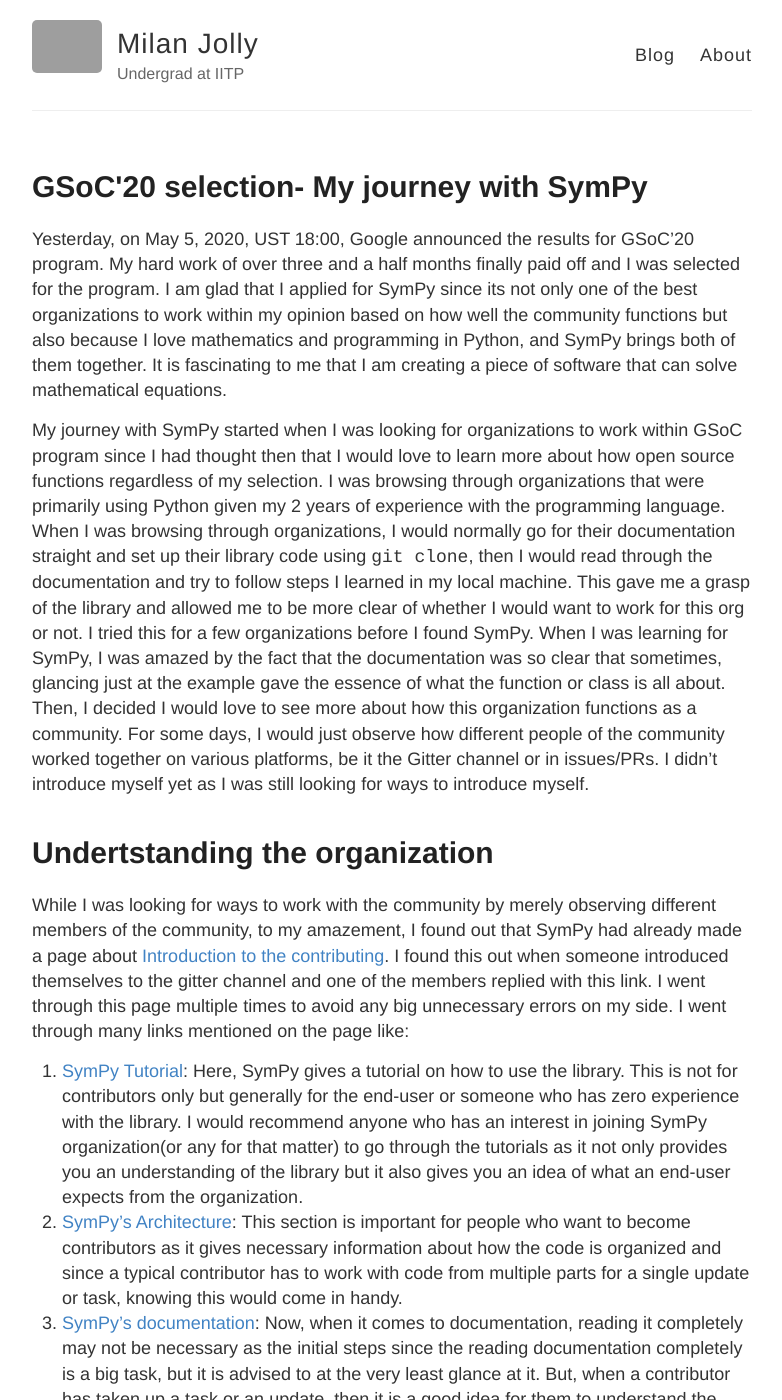
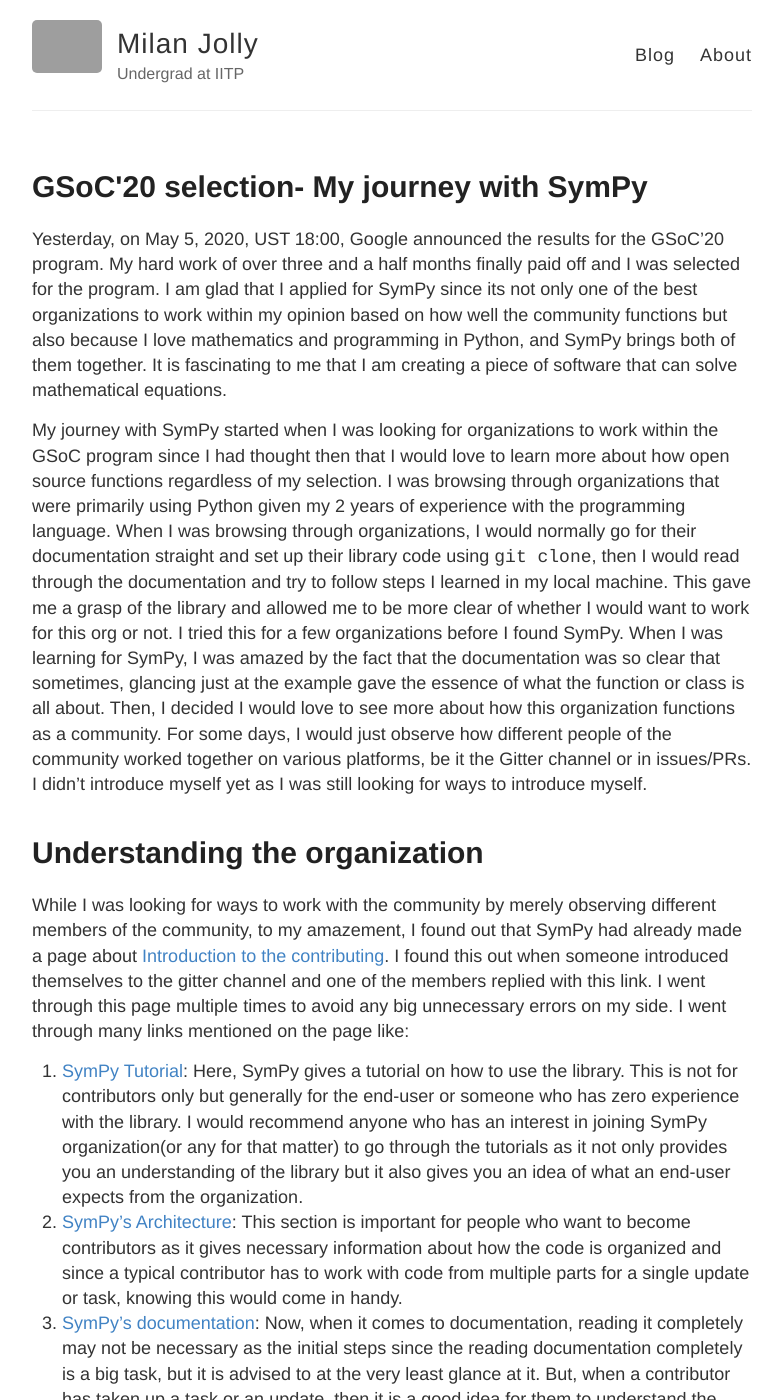
Before and after one commit to mijo2/mijo2.github.io, a Jekyll site: the page built from _posts/2020-6-5-FirstBlog.md, in a window 1280 px wide and 1400 px high. Shown: the whole window, without its empty margins (248-1030 px from the left). Built offline with Jekyll 4.4.1, drawn with Linux system fonts in a browser that asks for light colours; some of the changed text lies outside the part shown; grey boxes are pictures that could not be loaded.

Commit message:
Spelling corrections
Some spellings were incorrect and they were corrected in this commit using grammarly.

````diff
--- a/_posts/2020-6-5-FirstBlog.md
+++ b/_posts/2020-6-5-FirstBlog.md
@@ -3,11 +3,11 @@ layout: post
 title: GSoC'20 selection- My journey with SymPy
 ---
 
-Yesterday, on May 5, 2020, UST 18:00, Google announced the results for GSoC'20 program. My hard work of over three and a half months finally paid off and I was selected for the program. I am glad that I applied for SymPy since its not only one of the best organizations to work within my opinion based on how well the community functions but also because I  love mathematics and programming in Python, and SymPy brings both of them together. It is fascinating to me that I am creating a piece of software that can solve mathematical equations.
+Yesterday, on May 5, 2020, UST 18:00, Google announced the results for the GSoC'20 program. My hard work of over three and a half months finally paid off and I was selected for the program. I am glad that I applied for SymPy since its not only one of the best organizations to work within my opinion based on how well the community functions but also because I  love mathematics and programming in Python, and SymPy brings both of them together. It is fascinating to me that I am creating a piece of software that can solve mathematical equations.
 
-My journey with SymPy started when I was looking for organizations to work within GSoC program since I had thought then that I would love to learn more about how open source functions regardless of my selection. I was browsing through organizations that were primarily using Python given my 2 years of experience with the programming language. When I was browsing through organizations, I would normally go for their documentation straight and set up their library code using ```git clone```, then I would read through the documentation and try to follow steps I learned in my local machine. This gave me a grasp of the library and allowed me to be more clear of whether I would want to work for this org or not. I tried this for a few organizations before I found SymPy. When I was learning for SymPy, I was amazed by the fact that the documentation was so clear that sometimes, glancing just at the example gave the essence of what the function or class is all about. Then, I decided I would love to see more about how this organization functions as a community. For some days, I would just observe how different people of the community worked together on various platforms, be it the Gitter channel or in issues/PRs. I didn't introduce myself yet as I was still looking for ways to introduce myself.
+My journey with SymPy started when I was looking for organizations to work within the GSoC program since I had thought then that I would love to learn more about how open source functions regardless of my selection. I was browsing through organizations that were primarily using Python given my 2 years of experience with the programming language. When I was browsing through organizations, I would normally go for their documentation straight and set up their library code using ```git clone```, then I would read through the documentation and try to follow steps I learned in my local machine. This gave me a grasp of the library and allowed me to be more clear of whether I would want to work for this org or not. I tried this for a few organizations before I found SymPy. When I was learning for SymPy, I was amazed by the fact that the documentation was so clear that sometimes, glancing just at the example gave the essence of what the function or class is all about. Then, I decided I would love to see more about how this organization functions as a community. For some days, I would just observe how different people of the community worked together on various platforms, be it the Gitter channel or in issues/PRs. I didn't introduce myself yet as I was still looking for ways to introduce myself.
 
-# Undertstanding the organization
+# Understanding the organization
 
 While I was looking for ways to work with the community by merely observing different members of the community, to my amazement, I found out that SymPy had already made a page about [Introduction to the contributing](https://github.com/sympy/sympy/wiki/introduction-to-contributing). I found this out when someone introduced themselves to the gitter channel and one of the members replied with this link. I went through this page multiple times to avoid any big unnecessary errors on my side. I went through many links mentioned on the page like:
 1. [SymPy Tutorial](http://docs.sympy.org/latest/tutorial/): Here, SymPy gives a tutorial on how to use the library. This is not for contributors only but generally for the end-user or someone who has zero experience with the library. I would recommend anyone who has an interest in joining SymPy organization(or any for that matter) to go through the tutorials as it not only provides you an understanding of the library but it also gives you an idea of what an end-user expects from the organization.
@@ -35,7 +35,7 @@ Note: Throughout the process of this first contribution, I adhered to all the ru
 
 After my first contribution, I made around 18 PRs till today. I was late compared to my other fellow contributors who were also GSoC aspirants. And some of them had many contributions already when I was just learning the fundamentals of the library. So, I made sure that I have a bare minimum number of PRs before making my GSoC proposal since I already knew based on past selections that one of the key factors that SymPy weighed heavily on is the contributions. I decided that bare minimum to be 15.
 
-So, I worked on 14 other PRs which involved either closing **easy to fix** issues, issues from the specific module that was easy to deal with or reviving and finishing the PRs that needed to be revived. The last one required more skill to get done and it also gave me an essence of how to work with someone else's code along with upgrading my coding skills. I tried to learn from other good contributors code who have become inactive and it gave me a lot of insight on how to work with the SymPy's library code and how to make new functionality.
+So, I worked on 14 other PRs which involved either closing **easy to fix** issues, issues from the specific module that was easy to deal with or reviving, and finishing the PRs that needed to be revived. The last one required more skill to get done and it also gave me an essence of how to work with someone else's code along with upgrading my coding skills. I tried to learn from other good contributors code who have become inactive and it gave me a lot of insight on how to work with the SymPy's library code and how to make new functionality.
 
 I learned a great many things during this month, things like how to revive a PR wherein the previous author's contributions are visible, how to rebase a git repo and squash commits, different Python and SymPy features, etc and this was all thanks to the reviewers such as  Oscar Benjamin(oscarbenjamin), Aaron Meurer(asmeurer), Gagandeep Singh(czgdp1807), Kalevi Suominen(jksuom), S. Y. Lee(sylee957) and Christopher Smith(smichr) who gave me necessary reviews and tips wherever I needed one.
 
@@ -49,7 +49,7 @@ Many of my fellow GSoC aspirants had already introduced themselves in the mailin
 
 # Proposal making and new PR
 
-Now, I started reading through the roadmap and I knew that I had to learn the theory involved first. I had to learn it in detail before even making a proposal and contributing regarding the same. So, I started learning about the ODEs from various books that I got from my college library. I had an experience of solving ODEs, but before this, I never paid much attention to the theory and just used the techniques that I was taught. This time I made sure I understood the nomenclature used to describe system of ODEs, and various techniques of solving them, even the advanced ones.
+Now, I started reading through the roadmap and I knew that I had to learn the theory involved first. I had to learn it in detail before even making a proposal and contributing regarding the same. So, I started learning about the ODEs from various books that I got from my college library. I had an experience of solving ODEs, but before this, I never paid much attention to the theory and just used the techniques that I was taught. This time I made sure I understood the nomenclature used to describe the system of ODEs, and various techniques of solving them, even the advanced ones.
 
 After learning enough details about ODEs and systems of ODEs, I came across matrix exponential which is used to solve some cases of systems of ODEs. I learned about matrix exponentials and all the necessary concepts like Jordan blocks, Jordan matrices, etc by going through Wikipedia articles. But, going through it all took some time as I wasn't aware of Jordan blocks and other concepts. Along with that, I was unclear about how it helped to get matrix exponential quickly. I spent some days trying to figure that out and finally, I did. I even mentioned it in my proposal.
 
````
Also changed, not shown: other parts of _posts/2020-6-5-FirstBlog.md (+1 -1 lines).
